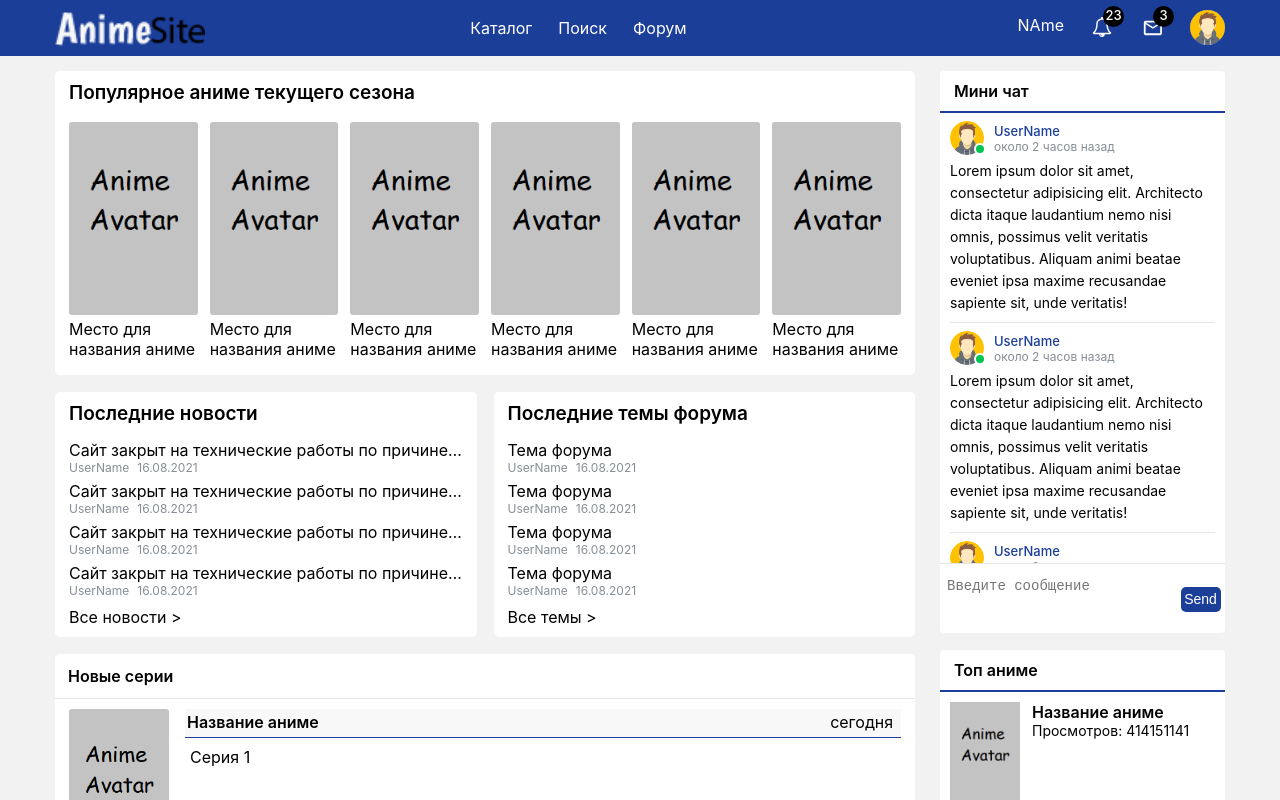
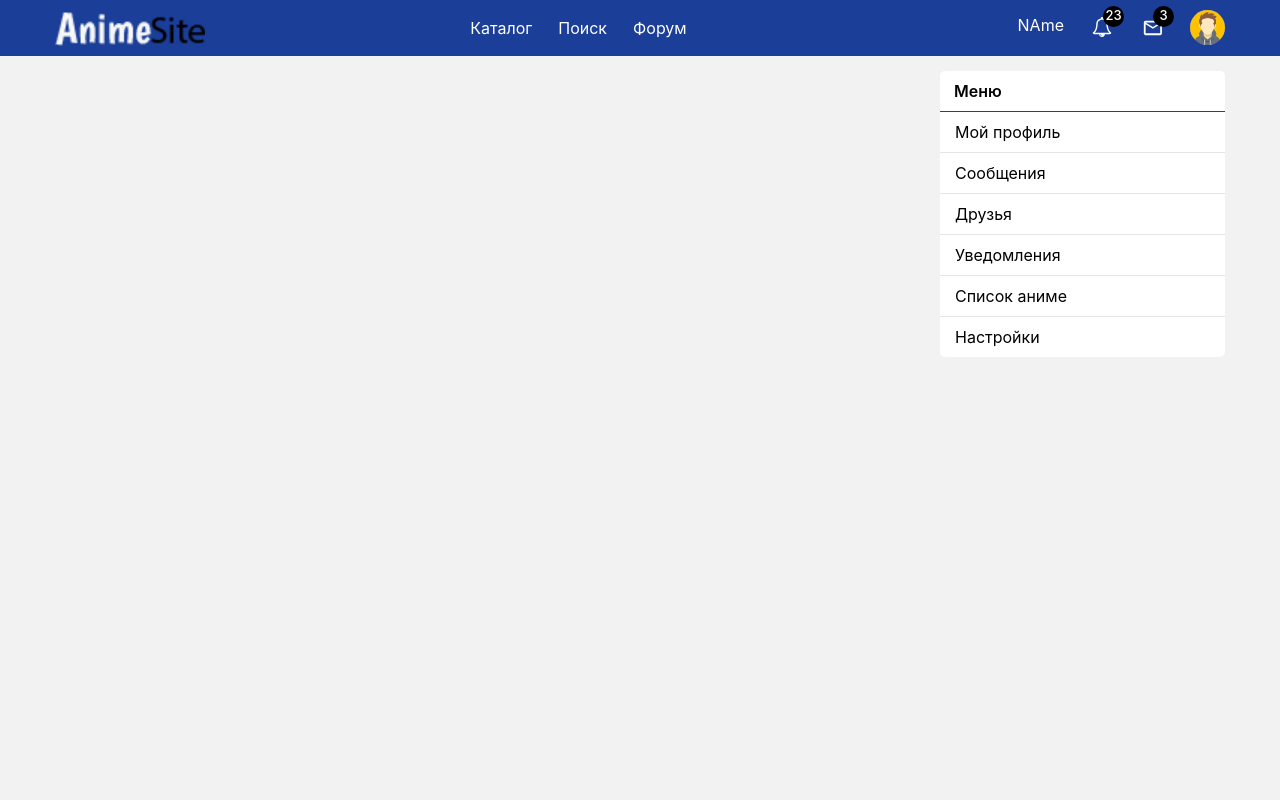
Before and after one commit to WepILoK/anime-site, a React (Create React App) app: page /profile in a window 1280 px wide. Shown: the top 800 px of the page. Built offline with nearby package versions, Linux system fonts and the light colour scheme.

Commit message:
Навбар в профиле

```diff
--- a/package.json
+++ b/package.json
@@ -10,6 +10,7 @@
     "@types/node": "^12.0.0",
     "@types/react": "^17.0.0",
     "@types/react-dom": "^17.0.0",
+    "@types/react-router-dom": "^5.1.8",
     "axios": "^0.21.1",
     "immer": "^9.0.5",
     "json-server": "^0.16.3",
--- a/src/App.scss
+++ b/src/App.scss
@@ -5,6 +5,17 @@ $sublimeColor: #565656;
 $errorColor: #EA0000;
 $disabled: #4E4E4E;
 $borderGrey: #e5e5e5;
+
+@mixin noSelect {
+  -webkit-touch-callout: none; /* iOS Safari */
+  -webkit-user-select: none; /* Safari */
+  -khtml-user-select: none; /* Konqueror HTML */
+  -moz-user-select: none; /* Old versions of Firefox */
+  -ms-user-select: none; /* Internet Explorer/Edge */
+  user-select: none;
+  /* Non-prefixed version, currently
+                                   supported by Chrome, Opera and Firefox */
+}
 
 .App {
   .text-cut {
@@ -24,27 +35,52 @@ $borderGrey: #e5e5e5;
     min-height: 100vh;
     width: 100vw;
 
+    &__inner {
+      .container {
+        min-width: 900px;
+        max-width: 1200px;
+        padding: 0 15px;
+        width: 100%;
+        margin: 15px auto 0;
+
+        &__left-side {
+          float: left;
+          width: calc(100% - 310px);
+        }
+
+        &__right-side {
+          float: right;
+          width: 285px;
+        }
+      }
+    }
+
     .section {
       margin-bottom: 17px;
       background: #ffffff;
       border-radius: 5px;
 
       &__header {
-        min-height: 45px;
-        padding: 12px 13px;
-        border-bottom: 1px solid #e5e5e5;
+        &_left-side {
+          font-weight: 600;
+          min-height: 45px;
+          padding: 12px 13px;
+          border-bottom: 1px solid #e5e5e5;
+        }
+        &_right-side {
+          padding: 10px 14px;
+          font-size: 16px;
+          font-weight: 600;
+          border-bottom: 1px solid $mainColor2;
+        }
 
-        &-title {
-          font-weight: 600;
-        }
       }
 
       &__body {
         padding: 10px 14px;
 
-        .title {
+        &-title {
           text-align: start;
-          position: relative;
           margin-bottom: 12px;
           font-weight: 600;
           font-size: 19px;
--- a/src/App.tsx
+++ b/src/App.tsx
@@ -1,14 +1,19 @@
 import React from 'react';
+import {Route, Switch } from 'react-router-dom';
 import './App.scss';
 import {Layout} from "./components/Layout/Layout";
 import {Home} from "./pages/Home/Home";
+import {Profile} from "./pages/Profile/Profile";
 
 
 export const App = () => {
     return (
         <div className="App">
             <Layout>
-                <Home/>
+                <Switch>
+                    <Route path='/' component={Home} exact/>
+                    <Route path='/profile' component={Profile}/>
+                </Switch>
             </Layout>
         </div>
     );
--- a/src/components/Layout/Layout.scss
+++ b/src/components/Layout/Layout.scss
@@ -23,11 +23,11 @@
     }
 
     &__logo {
-      cursor: pointer;
       padding-top: 9px;
       padding-bottom: 5px;
 
       img {
+        cursor: pointer;
         width: 150px;
         height: 35px;
       }
@@ -59,6 +59,7 @@
         width: 125px;
         padding: 7px 13px;
         text-align: end;
+        @include noSelect
       }
 
       &__image {
@@ -87,12 +88,12 @@
       }
 
       &__avatar {
-        cursor: pointer;
         padding-left: 13px;
         margin-top: 2px;
         height: 35px;
 
         img {
+          cursor: pointer;
           width: 35px;
           border-radius: 30px;
         }
@@ -214,10 +215,12 @@
 
     .hover {
       transition: background-color 0.1s ease-in-out;
+
       &:hover {
         background-color: lighten($mainColor2, 5%);
         border-radius: 5px;
       }
+
       &:active {
         background-color: lighten($mainColor2, 8%);
 
--- a/src/components/Layout/Layout.tsx
+++ b/src/components/Layout/Layout.tsx
@@ -1,4 +1,5 @@
 import React, {useEffect, useState} from 'react';
+import {Link} from 'react-router-dom';
 import './Layout.scss'
 
 export const Layout: React.FC = ({children}) => {
@@ -14,7 +15,9 @@ export const Layout: React.FC = ({children}) => {
             <div className='header'>
                 <div className='header__inner'>
                     <div className="header__logo">
-                        <img src={require("../../assets/images/anim-logo.png").default} alt='AnimLogo'/>
+                        <Link to='/'>
+                            <img src={require("../../assets/images/anim-logo.png").default} alt='AnimLogo'/>
+                        </Link>
                     </div>
                     <div className="header__menu menu">
                         <div className='menu__item hover'>Каталог</div>
@@ -86,7 +89,9 @@ export const Layout: React.FC = ({children}) => {
                                 </div>
                             </div>)}
                         <div className='user__avatar'>
-                            <img src={require("../../assets/images/avatar.png").default} alt='Avatar'/>
+                            <Link to='/profile'>
+                                <img src={require("../../assets/images/avatar.png").default} alt='Avatar'/>
+                            </Link>
                         </div>
                     </div>
                 </div>
--- a/src/index.tsx
+++ b/src/index.tsx
@@ -2,11 +2,14 @@ import React from 'react';
 import ReactDOM from 'react-dom';
 import {App} from './App';
 import './index.css';
+import {BrowserRouter} from "react-router-dom";
 
 
 ReactDOM.render(
-  <React.StrictMode>
-    <App />
-  </React.StrictMode>,
-  document.getElementById('root')
+    <React.StrictMode>
+        <BrowserRouter>
+            <App/>
+        </BrowserRouter>
+    </React.StrictMode>,
+    document.getElementById('root')
 );
--- a/src/pages/Home/Home.scss
+++ b/src/pages/Home/Home.scss
@@ -1,17 +1,7 @@
 @import "src/App";
 
-.page__inner {
 .container {
-    min-width: 900px;
-    max-width: 1200px;
-    padding: 0 15px;
-    width: 100%;
-    margin: 15px auto 0;
-
   &__left-side {
-      float: left;
-      width: calc(100% - 310px);
-
     //Раздел популярных аниме
 
     .popular-list {
@@ -148,19 +138,8 @@
     }
   }
 
+  //Правая часть с чатом и топом всех аниме
   &__right-side {
-      float: right;
-
-      &.aside {
-        width: 285px;
-      }
-
-      .aside {
-        &__panel {
-          background: #ffffff;
-          border-radius: 4px;
-          margin-bottom: 17px;
-
     .list {
       padding: 0 10px;
 
@@ -263,9 +242,9 @@
 
       &-send {
         display: flex;
-              padding: 4px 0;
+        padding: 8px 0 5px 0;
         border-top: 1px solid $borderGrey;
-              padding-top: 5px;
+
         &__area {
           padding: 7px;
           height: 60px;
@@ -309,14 +288,4 @@
       }
     }
   }
-
-        &__title {
-          padding: 10px 14px;
-          font-size: 16px;
-          font-weight: 600;
-          border-bottom: 2px solid $mainColor2;
 }
-      }
-    }
-  }
-}
--- a/src/pages/Home/Home.tsx
+++ b/src/pages/Home/Home.tsx
@@ -9,9 +9,9 @@ export const Home = () => {
                 <div className='container__left-side'>
                     <div className='section'>
                         <div className='section__body'>
-                            <h2 className='title'>
+                            <div className='section__body-title'>
                                 Популярное аниме текущего сезона
-                            </h2>
+                            </div>
                             <div className='popular-list'>
                                 {new Array(6).fill(1).map(item =>
                                     <div className='popular-list__item item'>
@@ -28,7 +28,7 @@ export const Home = () => {
                     <div className='info-lists'>
                         <div className='info-lists__section section'>
                             <div className='section__body'>
-                                <div className='title'>
+                                <div className='section__body-title'>
                                     Последние новости
                                 </div>
                                 <div className='info-list-items'>
@@ -49,7 +49,7 @@ export const Home = () => {
                         </div>
                         <div className='info-lists__section section'>
                             <div className='section__body'>
-                                <div className='title'>
+                                <div className='section__body-title'>
                                     Последние темы форума
                                 </div>
                                 <div className='info-list-items'>
@@ -69,10 +69,8 @@ export const Home = () => {
                         </div>
                     </div>
                     <div className='section'>
-                        <div className='section__header'>
-                            <div className='section__header-title'>
+                        <div className='section__header_left-side'>
                                 Новые серии
-                            </div>
                         </div>
                         <div className='section__body'>
                             <div className='updates'>
@@ -103,9 +101,9 @@ export const Home = () => {
                         </div>
                     </div>
                 </div>
-                <div className='container__right-side aside'>
-                    <div className='aside__panel'>
-                        <div className='aside__title'>
+                <div className='container__right-side'>
+                    <div className='section'>
+                        <div className='section__header_right-side'>
                             Мини чат
                         </div>
                         <div className='chat'>
@@ -146,8 +144,8 @@ export const Home = () => {
                             </div>
                         </div>
                     </div>
-                    <div className='aside__panel'>
-                        <div className='aside__title'>
+                    <div className='section'>
+                        <div className='section__header_right-side'>
                             Топ аниме
                         </div>
                         <div className='list'>
--- /dev/null
+++ b/src/pages/Profile/Profile.scss
@@ -0,0 +1,32 @@
+@import "src/App";
+
+.container {
+  &__left-side {
+
+  }
+
+  &__right-side {
+    .navbar {
+
+      &__body {
+
+      }
+      &__item {
+        padding: 10px 15px;
+        cursor: pointer;
+        border-bottom: 1px solid $borderGrey;
+        transition: background 0.2s ease-in-out;
+        &:last-child {
+          border: none;
+        }
+        &:hover {
+          background-color: darken(#fff, 3%);
+        }
+        &:active {
+          transition: background 0.1s ease-in-out;
+          background-color: darken(#fff, 5%);
+        }
+      }
+    }
+  }
+}
--- /dev/null
+++ b/src/pages/Profile/Profile.tsx
@@ -0,0 +1,41 @@
+import React from 'react';
+import './Profile.scss'
+
+export const Profile = () => {
+    return (
+        <div className='page__inner'>
+            <div className='container'>
+                <div className='container__left-side'>
+
+                </div>
+                <div className='container__right-side'>
+                    <div className='section'>
+                        <div className='section__header_right-side'>
+                            Меню
+                        </div>
+                        <div className='navbar'>
+                            <div className='navbar__item'>
+                                Мой профиль
+                            </div>
+                            <div className='navbar__item'>
+                                Сообщения
+                            </div>
+                            <div className='navbar__item'>
+                                Друзья
+                            </div>
+                            <div className='navbar__item'>
+                                Уведомления
+                            </div>
+                            <div className='navbar__item'>
+                                Список аниме
+                            </div>
+                            <div className='navbar__item'>
+                                Настройки
+                            </div>
+                        </div>
+                    </div>
+                </div>
+            </div>
+        </div>
+    );
+};
```
Also changed, not shown: 1 other file (tests, documents, lock files or other folders). Lines whose indentation alone changed are shown as unchanged.
